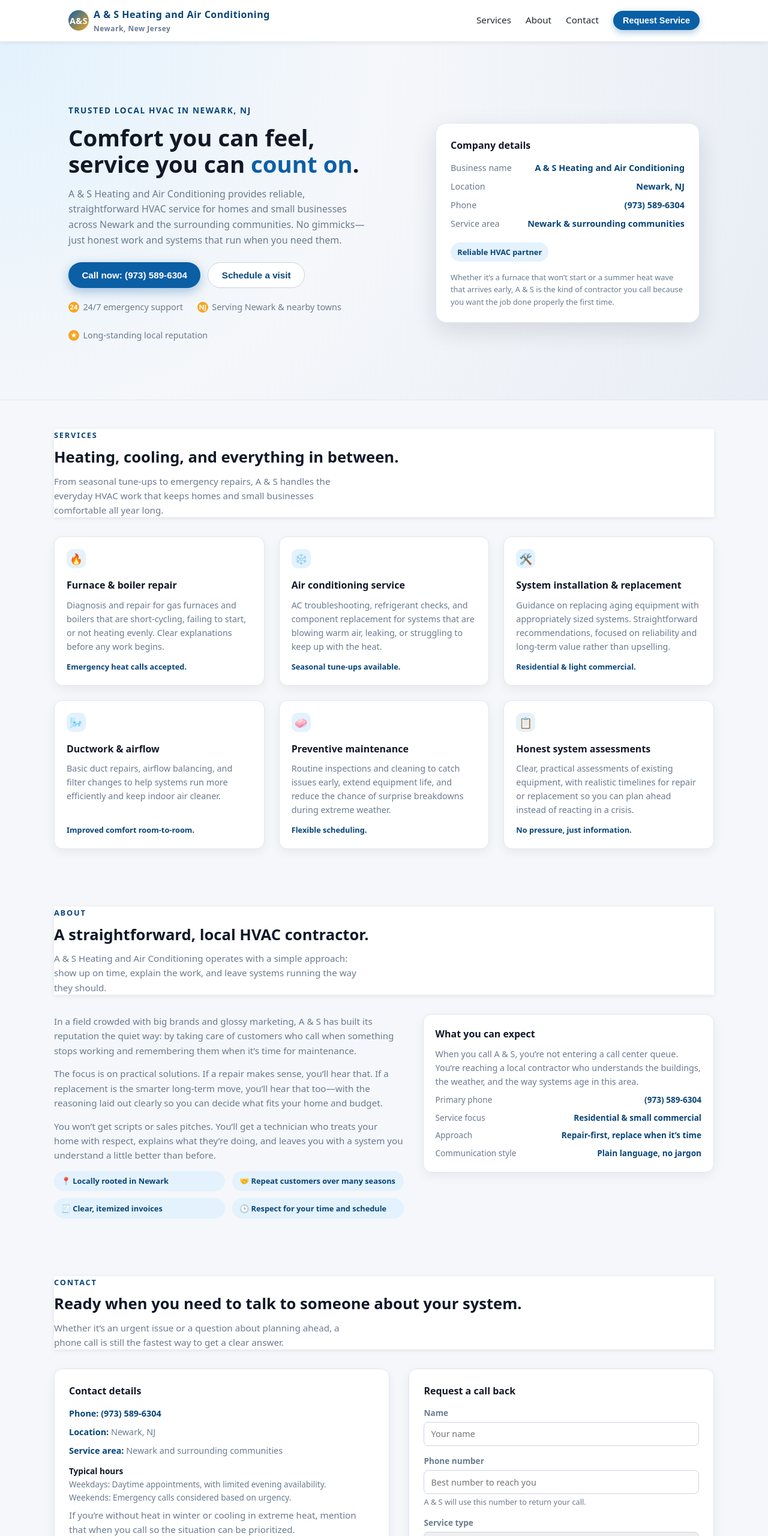
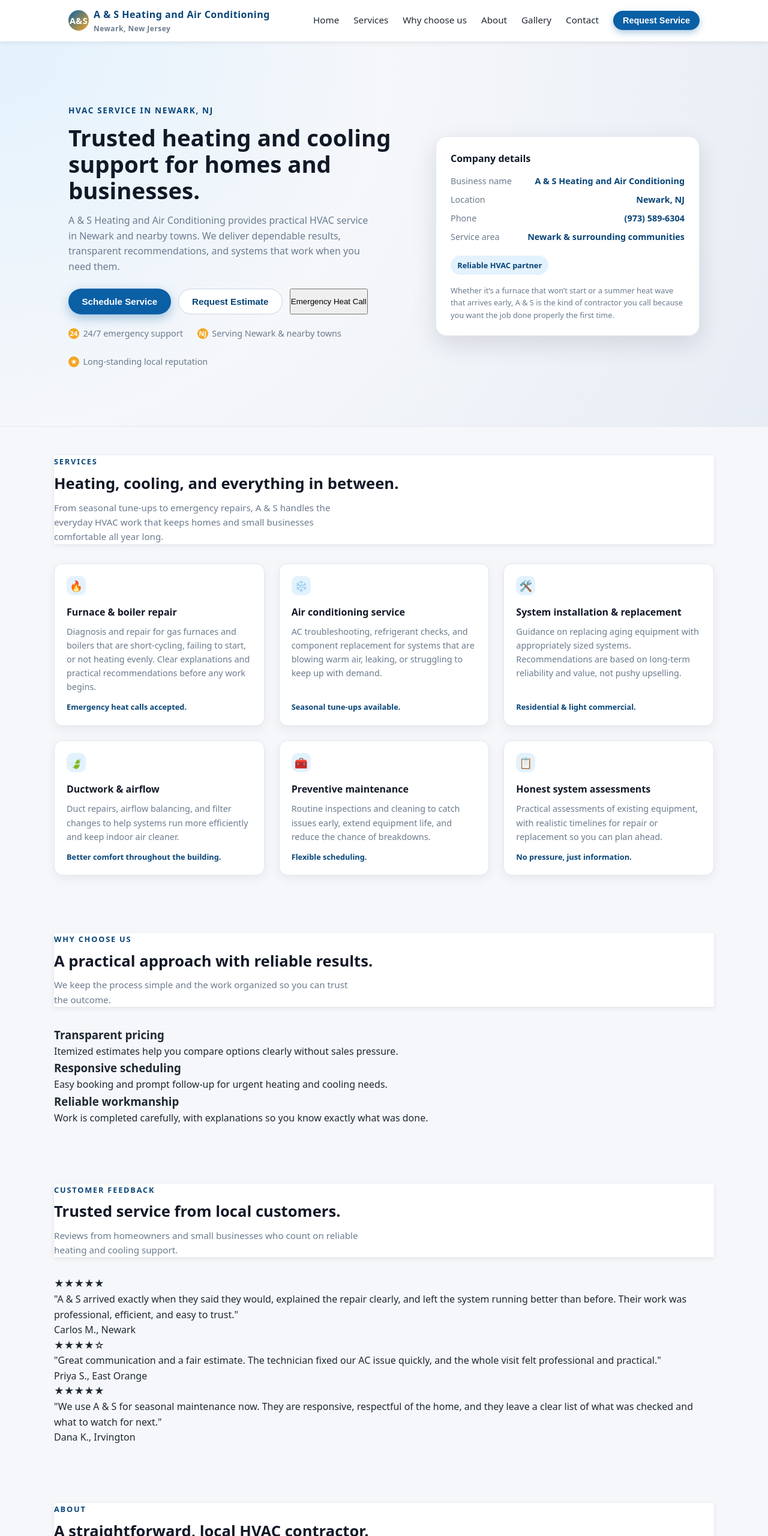
Before and after one commit to vedpathakshaurya/as-hvac-website, a plain HTML site: page index.html in a window 1280 px wide. Shown: the top 2560 px of the page at 60% size. Drawn offline with Linux system fonts and the light colour scheme.

Commit message:
Update index.html

```diff
--- a/index.html
+++ b/index.html
@@ -5,6 +5,9 @@
   <title>A &amp; S Heating and Air Conditioning | Newark, NJ</title>
   <meta name="viewport" content="width=device-width, initial-scale=1" />
   <meta name="description" content="A &amp; S Heating and Air Conditioning provides reliable residential and commercial HVAC services in Newark, NJ and surrounding areas." />
+  <link rel="preconnect" href="https://fonts.googleapis.com">
+  <link rel="preconnect" href="https://fonts.gstatic.com" crossorigin>
+  <link href="https://fonts.googleapis.com/css2?family=Inter:wght@400;600;700;800&display=swap" rel="stylesheet">
   <link rel="stylesheet" href="styles.css">
 </head>
 <body>
@@ -21,8 +24,11 @@
       </div>
       <button class="mobile-nav-toggle" aria-expanded="false" aria-controls="navlinks" aria-label="Toggle navigation">☰</button>
       <nav id="navlinks" class="nav-links">
+        <a href="#main">Home</a>
         <a href="#services">Services</a>
+        <a href="#why">Why choose us</a>
         <a href="#about">About</a>
+        <a href="#gallery">Gallery</a>
         <a href="#contact">Contact</a>
         <button class="nav-cta" id="requestServiceButton" type="button">Request Service</button>
       </nav>
@@ -34,21 +40,23 @@
     <section class="hero">
     <div class="hero-inner">
       <div>
-        <div class="hero-kicker">Trusted local HVAC in Newark, NJ</div>
+        <div class="hero-kicker">HVAC service in Newark, NJ</div>
         <h1 class="hero-title">
-          Comfort you can feel,<br />
-          service you can <span class="hero-highlight">count on</span>.
+          Trusted heating and cooling support for homes and businesses.
         </h1>
         <p class="hero-subtitle">
-          A &amp; S Heating and Air Conditioning provides reliable, straightforward HVAC service for homes and small businesses
-          across Newark and the surrounding communities. No gimmicks—just honest work and systems that run when you need them.
+          A &amp; S Heating and Air Conditioning provides practical HVAC service in Newark and nearby towns.
+          We deliver dependable results, transparent recommendations, and systems that work when you need them.
         </p>
         <div class="hero-actions">
-          <button class="btn-primary btn-call" type="button">
-            Call now: (973) 589‑6304
+          <button class="btn-primary btn-schedule" type="button">
+            Schedule Service
           </button>
-          <button class="btn-secondary btn-schedule" type="button">
-            Schedule a visit
+          <button class="btn-secondary btn-estimate" type="button">
+            Request Estimate
+          </button>
+          <button class="btn-tertiary btn-emergency" type="button">
+            Emergency Heat Call
           </button>
         </div>
         <div class="hero-meta">
@@ -114,8 +122,8 @@
           <div class="service-icon">🔥</div>
           <h3 class="service-title">Furnace &amp; boiler repair</h3>
           <p class="service-text">
-            Diagnosis and repair for gas furnaces and boilers that are short‑cycling, failing to start, or not heating
-            evenly. Clear explanations before any work begins.
+            Diagnosis and repair for gas furnaces and boilers that are short‑cycling, failing to start, or not heating evenly.
+            Clear explanations and practical recommendations before any work begins.
           </p>
           <div class="service-meta">Emergency heat calls accepted.</div>
         </article>
@@ -125,7 +133,7 @@
           <h3 class="service-title">Air conditioning service</h3>
           <p class="service-text">
             AC troubleshooting, refrigerant checks, and component replacement for systems that are blowing warm air,
-            leaking, or struggling to keep up with the heat.
+            leaking, or struggling to keep up with demand.
           </p>
           <div class="service-meta">Seasonal tune‑ups available.</div>
         </article>
@@ -134,28 +142,26 @@
           <div class="service-icon">🛠️</div>
           <h3 class="service-title">System installation &amp; replacement</h3>
           <p class="service-text">
-            Guidance on replacing aging equipment with appropriately sized systems. Straightforward recommendations,
-            focused on reliability and long‑term value rather than upselling.
+            Guidance on replacing aging equipment with appropriately sized systems. Recommendations are based on
+            long-term reliability and value, not pushy upselling.
           </p>
           <div class="service-meta">Residential &amp; light commercial.</div>
         </article>
 
         <article class="service-card">
-          <div class="service-icon">🌬️</div>
+          <div class="service-icon">🍃</div>
           <h3 class="service-title">Ductwork &amp; airflow</h3>
           <p class="service-text">
-            Basic duct repairs, airflow balancing, and filter changes to help systems run more efficiently and keep
-            indoor air cleaner.
+            Duct repairs, airflow balancing, and filter changes to help systems run more efficiently and keep indoor air cleaner.
           </p>
-          <div class="service-meta">Improved comfort room‑to‑room.</div>
+          <div class="service-meta">Better comfort throughout the building.</div>
         </article>
 
         <article class="service-card">
-          <div class="service-icon">🧼</div>
+          <div class="service-icon">🧰</div>
           <h3 class="service-title">Preventive maintenance</h3>
           <p class="service-text">
-            Routine inspections and cleaning to catch issues early, extend equipment life, and reduce the chance of
-            surprise breakdowns during extreme weather.
+            Routine inspections and cleaning to catch issues early, extend equipment life, and reduce the chance of breakdowns.
           </p>
           <div class="service-meta">Flexible scheduling.</div>
         </article>
@@ -164,10 +170,79 @@
           <div class="service-icon">📋</div>
           <h3 class="service-title">Honest system assessments</h3>
           <p class="service-text">
-            Clear, practical assessments of existing equipment, with realistic timelines for repair or replacement so
-            you can plan ahead instead of reacting in a crisis.
+            Practical assessments of existing equipment, with realistic timelines for repair or replacement so you can plan ahead.
           </p>
           <div class="service-meta">No pressure, just information.</div>
+        </article>
+      </div>
+    </div>
+  </section>
+
+  <!-- Why choose us -->
+  <section id="why" class="section-alt">
+    <div class="section-inner">
+      <header class="section-header">
+        <div class="section-kicker">Why choose us</div>
+        <h2 class="section-title">A practical approach with reliable results.</h2>
+        <p class="section-subtitle">
+          We keep the process simple and the work organized so you can trust the outcome.
+        </p>
+      </header>
+
+      <div class="why-grid">
+        <article class="why-card">
+          <h3>Transparent pricing</h3>
+          <p>Itemized estimates help you compare options clearly without sales pressure.</p>
+        </article>
+        <article class="why-card">
+          <h3>Responsive scheduling</h3>
+          <p>Easy booking and prompt follow-up for urgent heating and cooling needs.</p>
+        </article>
+        <article class="why-card">
+          <h3>Reliable workmanship</h3>
+          <p>Work is completed carefully, with explanations so you know exactly what was done.</p>
+        </article>
+      </div>
+    </div>
+  </section>
+
+  <!-- Reviews -->
+  <section id="reviews">
+    <div class="section-inner">
+      <header class="section-header">
+        <div class="section-kicker">Customer feedback</div>
+        <h2 class="section-title">Trusted service from local customers.</h2>
+        <p class="section-subtitle">
+          Reviews from homeowners and small businesses who count on reliable heating and cooling support.
+        </p>
+      </header>
+
+      <div class="reviews-grid">
+        <article class="review-card">
+          <div class="review-stars">★★★★★</div>
+          <p class="review-text">
+            "A &amp; S arrived exactly when they said they would, explained the repair clearly, and left the system running
+            better than before. Their work was professional, efficient, and easy to trust."
+          </p>
+          <div class="review-author">Carlos M., Newark</div>
+        </article>
+
+        <article class="review-card">
+          <div class="review-stars">★★★★☆</div>
+          <p class="review-text">
+            "Great communication and a fair estimate. The technician fixed our AC issue quickly, and the whole visit felt
+            professional and practical."
+          </p>
+          <div class="review-author">Priya S., East Orange</div>
+        </article>
+
+        <article class="review-card">
+          <div class="review-stars">★★★★★</div>
+          <p class="review-text">
+            "We use A &amp; S for seasonal maintenance now. They are responsive, respectful of the home, and they leave a
+            clear list of what was checked and what to watch for next."
+          </p>
+          <div class="review-author">Dana K., Irvington</div>
         </article>
       </div>
     </div>
@@ -203,10 +278,10 @@
           </p>
 
           <div class="about-highlights">
-            <div class="about-pill">📍 Locally rooted in Newark</div>
-            <div class="about-pill">🤝 Repeat customers over many seasons</div>
-            <div class="about-pill">🧾 Clear, itemized invoices</div>
-            <div class="about-pill">🕒 Respect for your time and schedule</div>
+            <div class="about-pill">Locally rooted in Newark</div>
+            <div class="about-pill">Repeat customers over many seasons</div>
+            <div class="about-pill">Clear, itemized invoices</div>
+            <div class="about-pill">Respect for your time and schedule</div>
           </div>
         </div>
 
@@ -239,8 +314,39 @@
     </div>
   </section>
 
+  <!-- Work examples -->
+  <section id="gallery">
+    <div class="section-inner">
+      <header class="section-header">
+        <div class="section-kicker">Work examples</div>
+        <h2 class="section-title">Real service outcomes, no stock photography.</h2>
+        <p class="section-subtitle">
+          These examples focus on the work and the results, with clear descriptions instead of decorative images.
+        </p>
+      </header>
+
+      <div class="case-grid">
+        <article class="case-card">
+          <img class="case-image" src="images/gallery-1.svg" alt="Inspection and repair" />
+          <h3>Inspection and repair</h3>
+          <p>System walkthroughs uncover the cause of heating or cooling failures, then repairs are completed with clear next steps.</p>
+        </article>
+        <article class="case-card">
+          <img class="case-image" src="images/gallery-2.svg" alt="Outdoor unit service" />
+          <h3>Outdoor unit service</h3>
+          <p>Outdoor equipment is cleaned, checked, and secured so it can keep performing through hot summers and cold snaps.</p>
+        </article>
+        <article class="case-card">
+          <img class="case-image" src="images/gallery-3.svg" alt="Ductwork and efficiency" />
+          <h3>Ductwork and efficiency</h3>
+          <p>Airflow balancing, duct repairs, and filter checks improve comfort and reduce the workload on aging systems.</p>
+        </article>
+      </div>
+    </div>
+  </section>
+
   <!-- Contact -->
-  <section id="contact">
+  <section id="contact" class="section-alt">
     <div class="section-inner">
       <header class="section-header">
         <div class="section-kicker">Contact</div>
@@ -277,16 +383,16 @@
           </div>
         </aside>
 
-        <form class="contact-form" id="contactForm">
+        <form class="contact-form" id="contactForm" action="https://example.com/api/contact" method="post">
           <h3>Request a call back</h3>
           <div class="form-row">
-            <label class="form-label" for="name">Name</label>
-            <input class="form-input" id="name" name="name" type="text" placeholder="Your name" required />
+            <label class="form-label" for="name">Full name</label>
+            <input class="form-input" id="name" name="name" type="text" placeholder="Full name" required />
           </div>
           <div class="form-row">
             <label class="form-label" for="phone">Phone number</label>
-            <input class="form-input" id="phone" name="phone" type="tel" placeholder="Best number to reach you" required />
-            <div class="form-helper">A &amp; S will use this number to return your call.</div>
+            <input class="form-input" id="phone" name="phone" type="tel" placeholder="Phone number" required />
+            <div class="form-helper">We will call this number to confirm your request.</div>
           </div>
           <div class="form-row">
             <label class="form-label" for="serviceType">Service type</label>
@@ -305,13 +411,13 @@
               class="form-textarea"
               id="message"
               name="message"
-              placeholder="Share what’s happening with your system, or what you’d like to discuss."
+              placeholder="Briefly describe the issue or service you need."
               required
             ></textarea>
           </div>
           <div class="form-footer">
-            <div class="form-status" id="formStatus">Your request is not sent anywhere from this demo page.</div>
-            <button type="submit" class="btn-primary">Save request locally</button>
+            <div class="form-status" id="formStatus">Your request will be sent through the contact service.</div>
+            <button type="submit" class="btn-primary">Submit request</button>
           </div>
         </form>
       </div>
@@ -329,9 +435,8 @@
             <div>A &amp; S Heating and Air Conditioning</div>
           </div>
           <p class="footer-text">
-            A local HVAC contractor serving Newark, NJ and nearby communities with practical, reliable heating and
-            cooling service. This site is designed to reflect the way the business actually operates: direct, clear, and
-            focused on keeping systems running.
+            A local HVAC contractor serving Newark, NJ and nearby communities with dependable heating and cooling service.
+            We prioritize clear communication, reliable workmanship, and practical solutions for every property.
           </p>
         </div>
         <div>
@@ -353,7 +458,7 @@
       </div>
       <div class="footer-bottom">
         <span>© <span id="year"></span> A &amp; S Heating and Air Conditioning. All rights reserved.</span>
-        <span>Site content presented for informational purposes.</span>
+        <span>Available for service inquiries and scheduling.</span>
       </div>
     </div>
   </footer>
```
